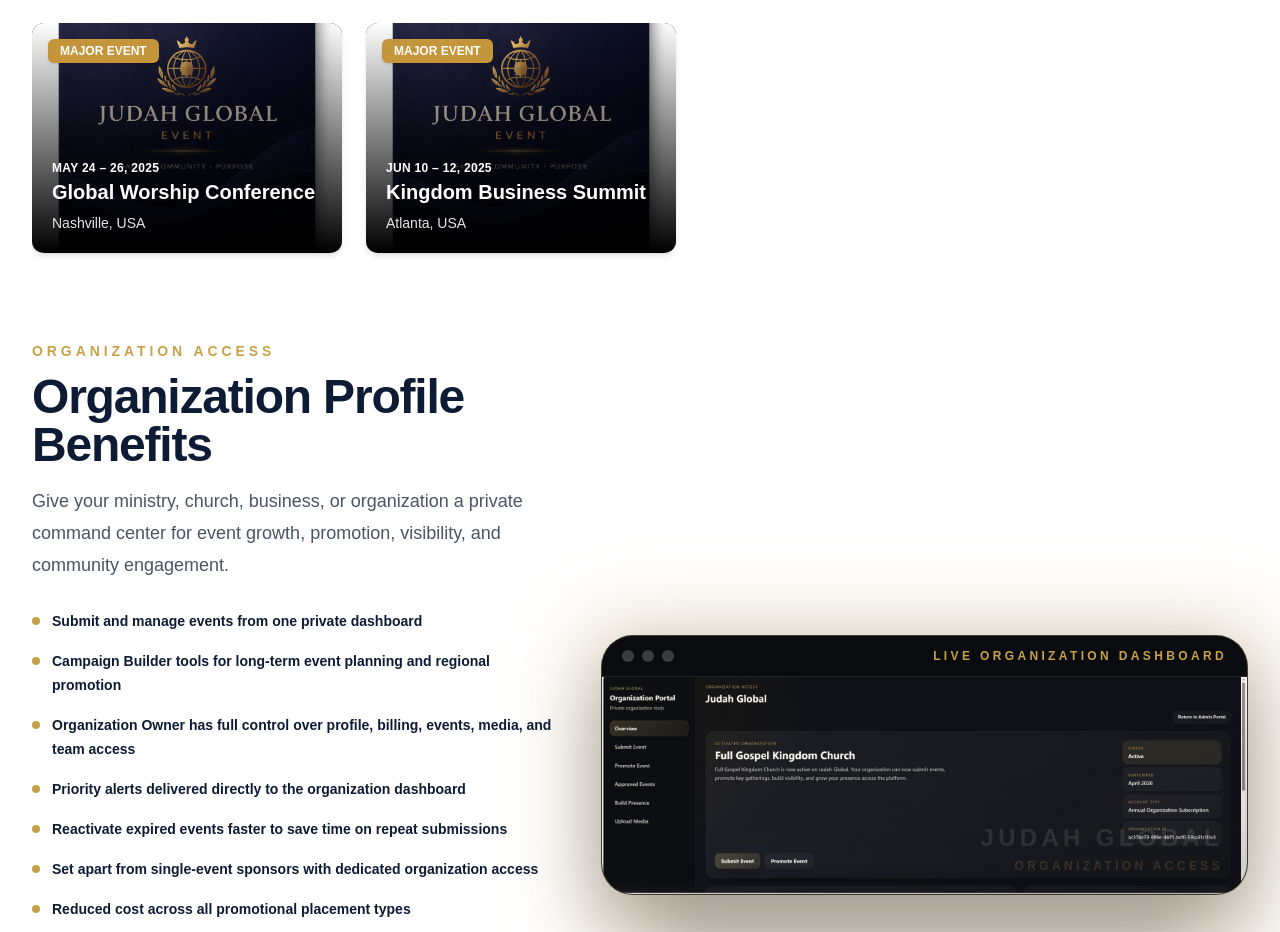
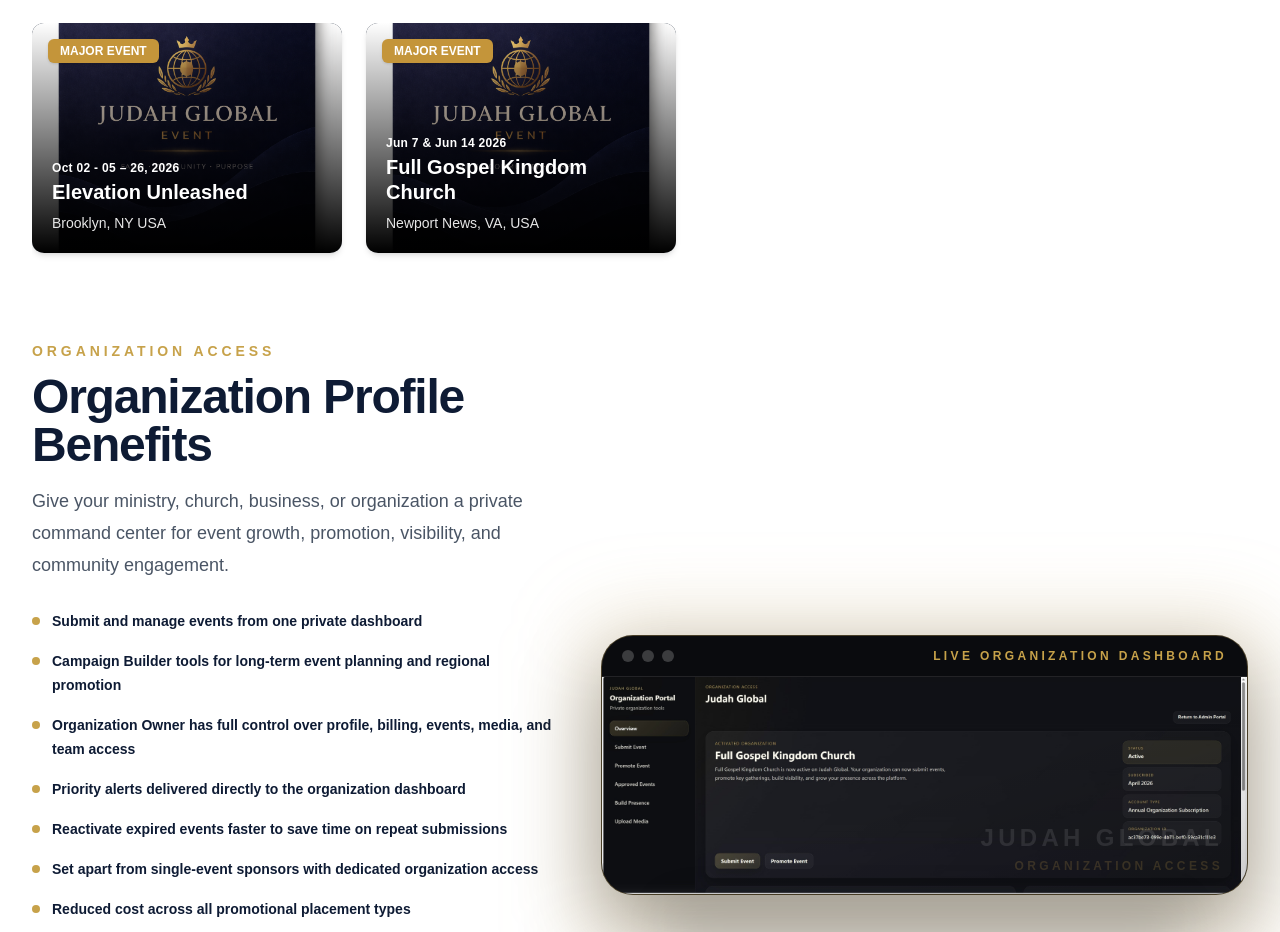
Before and after one commit to judahglobal96-collab/judahglobal-web, a Next.js app: page / in a window 1280 px wide. Shown: the part 1020-1952 px from the top of the page. Built offline with nearby package versions, Linux system fonts and the light colour scheme.

Commit message:
Replace dates and update info to Major Events

```diff
--- a/data/events.ts
+++ b/data/events.ts
@@ -1,15 +1,15 @@
 export const majorEvents = [
   {
-    title: "Global Worship Conference",
-    date: "MAY 24 – 26, 2025",
-    location: "Nashville, USA",
+    title: "Elevation Unleashed",
+    date: "Oct 02 - 05 – 26, 2026",
+    location: "Brooklyn, NY USA",
     image: "/images/events/fallback-major-1.png",
     badge: "MAJOR EVENT",
   },
   {
-    title: "Kingdom Business Summit",
-    date: "JUN 10 – 12, 2025",
-    location: "Atlanta, USA",
+    title: "Full Gospel Kingdom Church",
+    date: "Jun 7 & Jun 14 2026",
+    location: "Newport News, VA, USA",
     image: "/images/events/fallback-major-2.png",
     badge: "MAJOR EVENT",
   },
```
